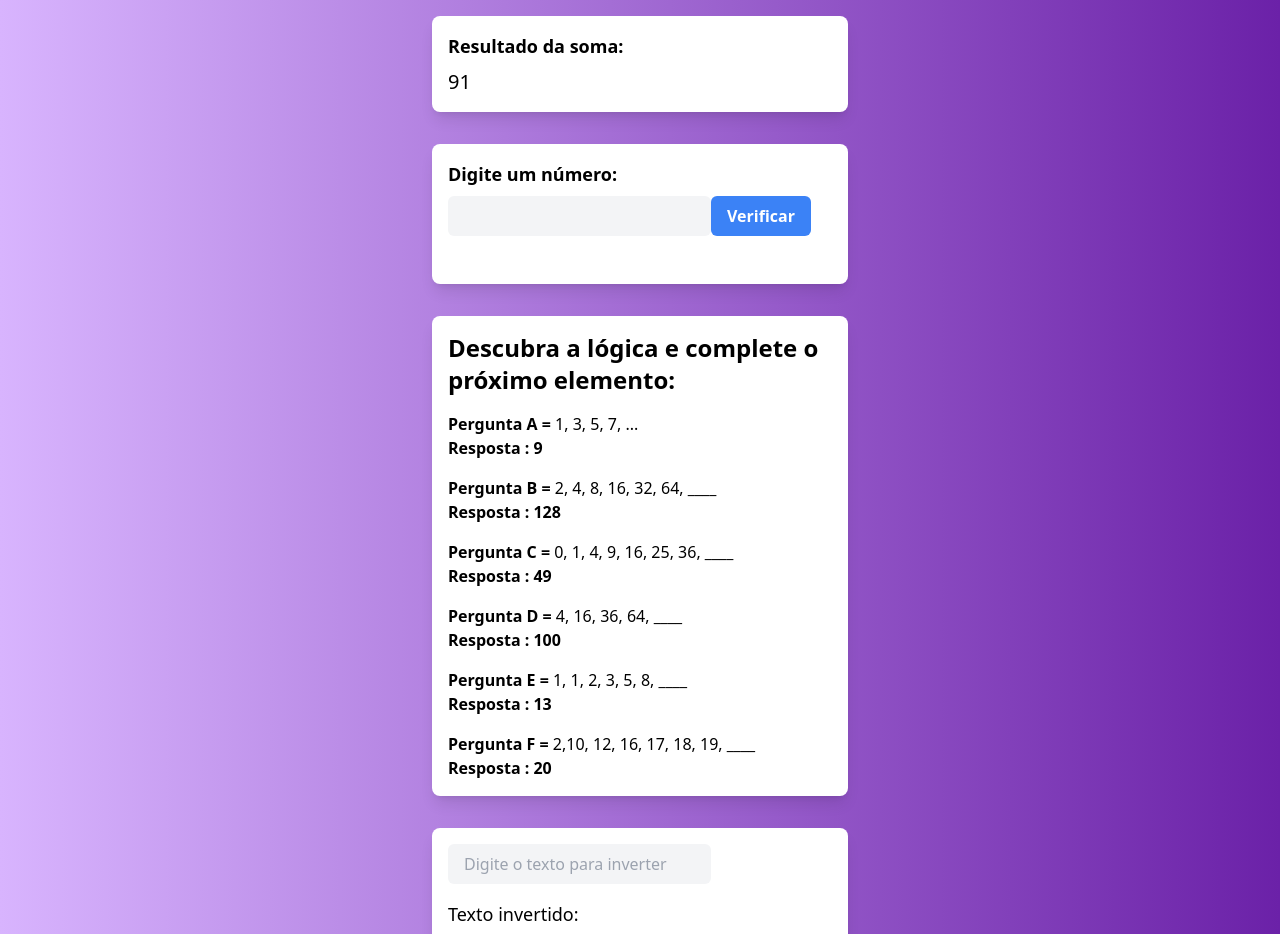
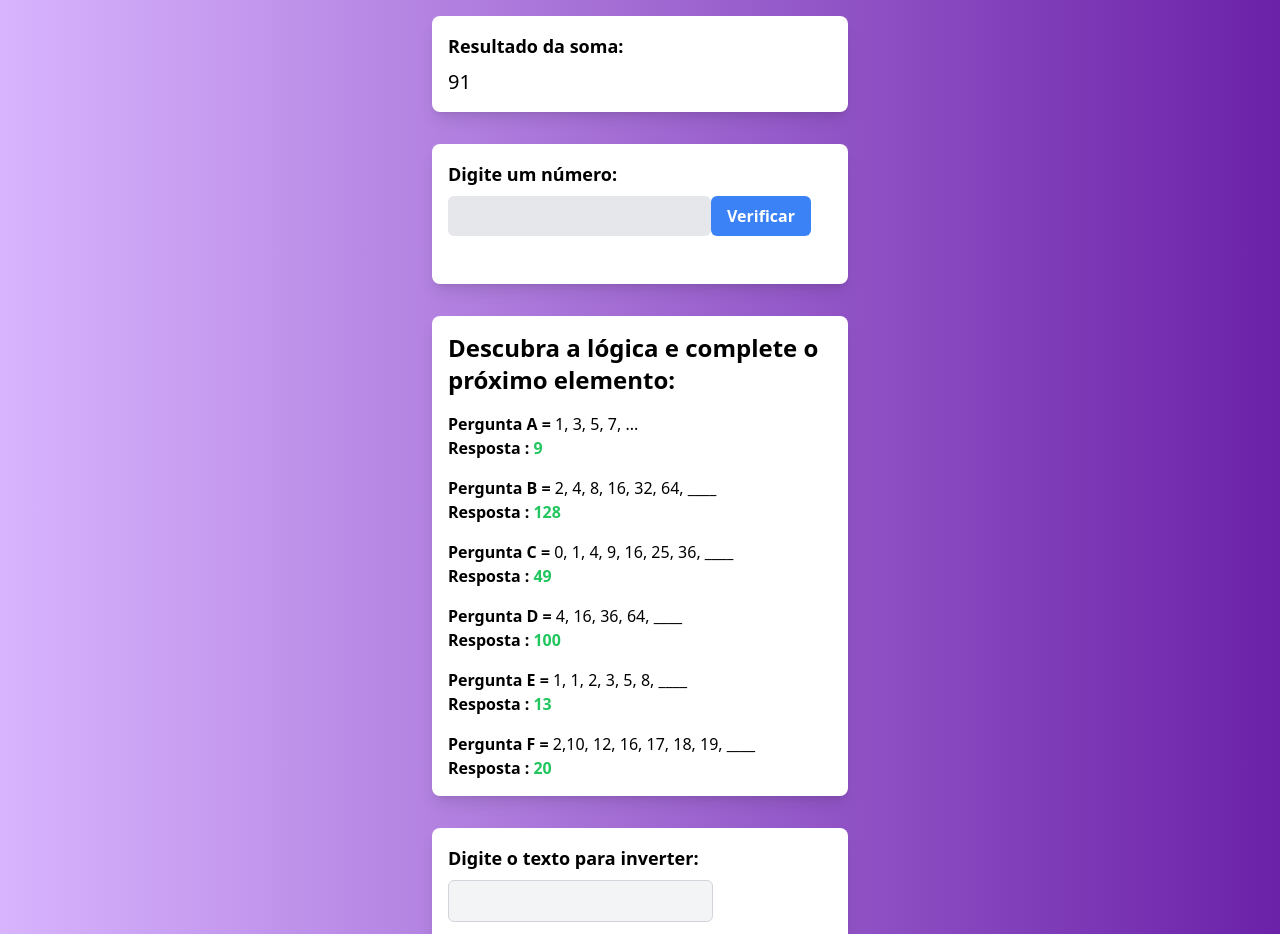
Before and after one commit to PedroMarquesN/desafio-target, a Next.js app: page / in a window 1280 px wide. Shown: the top 934 px of the page. Built offline with nearby package versions, Linux system fonts and the light colour scheme.

Commit message:
Style: End styles tailwind components

```diff
--- a/src/pages/components/DescobrindoLogica.jsx
+++ b/src/pages/components/DescobrindoLogica.jsx
@@ -6,35 +6,34 @@ export default function DescobrindoLogica(){
             <div className="mb-4">
                 <span className="font-bold">Pergunta A = </span>
                 <span>1, 3, 5, 7, ...</span>
-                        <p className="font-bold">Resposta : 9</p>
+                <p className="font-bold">Resposta : <span className="text-green-500">9</span></p>
             </div>
             <div className="mb-4">
                 <span className="font-bold">Pergunta B = </span>
                 <span>2, 4, 8, 16, 32, 64, ____</span>
-                        <p className="font-bold">Resposta : 128</p>
+                <p className="font-bold">Resposta : <span className="text-green-500">128</span></p>
             </div>
             <div className="mb-4">
                 <span className="font-bold">Pergunta C = </span>
                 <span>0, 1, 4, 9, 16, 25, 36, ____</span>
-                        <p className="font-bold">Resposta : 49</p>
+                <p className="font-bold">Resposta : <span className="text-green-500">49</span></p>
             </div>
             <div className="mb-4">
                 <span className="font-bold">Pergunta D = </span>
                 <span>4, 16, 36, 64, ____</span>
-                        <p className="font-bold">Resposta : 100</p>
+                <p className="font-bold">Resposta : <span className="text-green-500">100</span></p>
             </div>
             <div className="mb-4">
                 <span className="font-bold">Pergunta E = </span>
                 <span>1, 1, 2, 3, 5, 8, ____</span>
-                        <p className="font-bold">Resposta : 13</p>
+                <p className="font-bold">Resposta : <span className="text-green-500">13</span></p>
             </div>
             <div>
                 <span className="font-bold">Pergunta F = </span>
                 <span>2,10, 12, 16, 17, 18, 19, ____</span>
-                        <p className="font-bold">Resposta : 20</p>
+                <p className="font-bold">Resposta : <span className="text-green-500">20</span></p>
             </div>
         </div>
 
-
     )
 }
--- a/src/pages/components/Fibonacci.jsx
+++ b/src/pages/components/Fibonacci.jsx
@@ -37,7 +37,7 @@ export default function FibonacciChecker() {
         <div className="bg-white rounded-lg shadow-lg p-4">
             <label htmlFor="numero" className="block text-lg font-bold mb-2">Digite um número:</label>
             <input
-                className="border-none bg-gray-100 rounded-md px-4 py-2 mb-4 focus:outline-none focus:ring-2 focus:ring-blue-500"
+                className="border-none bg-gray-200 rounded-md px-4 py-2 mb-4 focus:outline-none focus:ring-2 focus:ring-blue-500"
                 type="number"
                 id="numero"
                 value={inputNumero}
--- a/src/pages/components/InversaoString.jsx
+++ b/src/pages/components/InversaoString.jsx
@@ -21,14 +21,18 @@ export default function InversaoString() {
 
     return (
         <div className="bg-white rounded-lg shadow-lg p-4">
+            <label htmlFor="texto" className="block text-lg font-bold mb-2">Digite o texto para inverter:</label>
             <input
-                className="border-none bg-gray-100 rounded-md px-4 py-2 mb-4 focus:outline-none focus:ring-2 focus:ring-blue-500"
+                className="border border-gray-300 bg-gray-100 rounded-md px-4 py-2 mb-4 focus:outline-none focus:ring-2 focus:ring-blue-500"
                 type="text"
+                id="texto"
                 value={texto}
                 onChange={handleInputChange}
-                placeholder="Digite o texto para inverter"
             />
-            <div className="text-lg">Texto invertido: {textoInvertido}</div>
+            <div className="flex items-center justify-between">
+                <p className="text-lg">Texto invertido:</p>
+                <p className="text-2xl font-semibold text-green-500">{textoInvertido}</p>
+            </div>
         </div>
     );
 }
```
Lines whose indentation alone changed are shown as unchanged.
